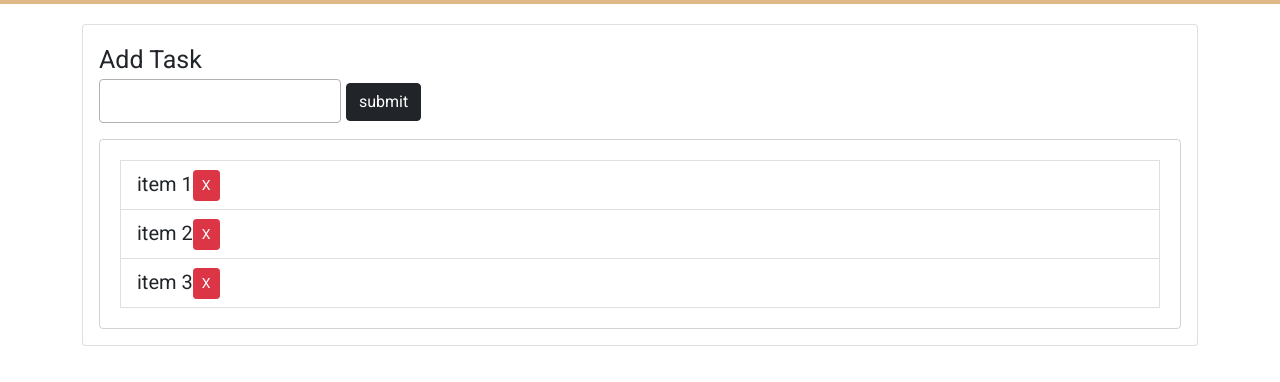
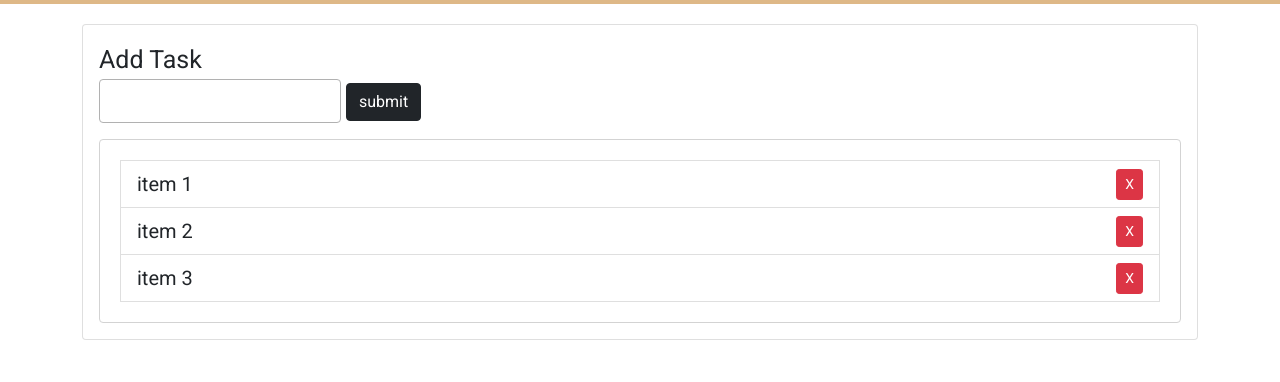
Before and after one commit to shouvik3537/To-do-list, a plain HTML site: page index.html in a window 1280 px wide. Shown: the part 106-488 px from the top of the page. Drawn offline with nearby package versions, Linux system fonts and the light colour scheme.

Commit message:
Update index.html

```diff
--- a/index.html
+++ b/index.html
@@ -27,9 +27,9 @@
             </form>
             <div class="card-box" id="itemList">
                 <ul id="items" >
-                    <li class="list-group-item">item 1<button class="btn btn-danger btn-sm right delete">X</button></li>
-                    <li class="list-group-item">item 2<button class="btn btn-danger btn-sm right delete">X</button></li>
-                    <li class="list-group-item">item 3<button class="btn btn-danger btn-sm right delete">X</button></li>
+                    <li class="list-group-item">item 1<button class="btn btn-danger btn-sm float-end delete">X</button></li>
+                    <li class="list-group-item">item 2<button class="btn btn-danger btn-sm float-end delete">X</button></li>
+                    <li class="list-group-item">item 3<button class="btn btn-danger btn-sm float-end delete">X</button></li>
                 </ul>
             </div>
         </div>
```
